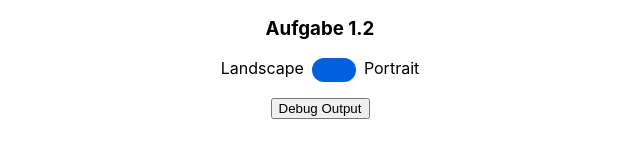
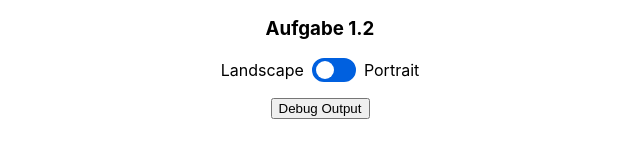
Before and after one commit to Okarashii/BBW-M293_form-example, a React (Create React App) app: page / in a window 1280 px wide. Shown: the part 293-441 px from the top of the page, without its empty margins (320-960 px from the left). Built offline with nearby package versions, Linux system fonts and the light colour scheme.

Commit message:
- changed task 1.2 to use Checkbox

```diff
--- a/src/App.css
+++ b/src/App.css
@@ -63,41 +63,43 @@ input[type="radio"].flash-input:checked+label.flash-label {
     flex-direction: row;
     gap: 0.5rem;
     width: fit-content;
+    align-items: center;
 }
 
-.switch {
+.switch-button {
+    --animation-duration: 300ms;
     display: flex;
+    justify-content: center;
+    align-items: center;
+    width: 2.5rem;
+    height: 1.25rem;
+    border-radius: 1.25rem;
     position: relative;
     border: #0060df solid 2px;
-    border-radius: 1.2rem;
-    padding: 0;
-    width: 2.5rem;
-    height: 1.2rem;
-    transition: color 0.2s;
+    transition: background-color var(--animation-duration);
 }
 
-.switch input {
-    position: absolute;
-    margin: 0;
-    inset: 50% auto;
-    width: 100%;
-    transition: transform 0.2s;
+.switch-button input[type="checkbox"]:checked+label {
+    background-color: white;
+    transform: translateX(-50%);
+}
+.switch-button input[type="checkbox"]:not(:checked)+label {
+    transform: translateX(50%);
 }
 
-.switch input:checked {
-    pointer-events: none;
+.switch-button input {
+    height: 100%;
+    width: 100%;
+    border-radius: 1.25rem;
+    appearance: none;
+    margin: 0;
 }
 
-.switch input:first-child:checked {
-    visibility: hidden;
+.switch-dot {
+    position: absolute;
+    border-radius: 100%;
+    background-color: #0060df;
+    height: calc(100% - 2px);
+    aspect-ratio: 1/1;
+    transition: all var(--animation-duration);
 }
-
-.switch input:first-child,
-.switch input:last-child:checked {
-    transform: translateY(-50%) translateX(25%);
-}
-
-.switch input:first-child:checked,
-.switch input:last-child {
-    transform: translateY(-50%) translateX(-25%);
-}
--- a/src/App.js
+++ b/src/App.js
@@ -56,23 +56,19 @@ function CheckBoxes() {
 
 // Aufgabe 1.2a
 function ScreenOrientation() {
-    const [orientation, setOrientation] = useState("landscape");
-
-    const handleClick = () => {
-        setOrientation((val) => val === "landscape" ? "portrait" : "landscape");
-    }
+    const [isLandscape, setIsLandscape] = useState(true);
 
     return (
         <>
             <div className="switch-wrapper">
-                <label htmlFor="landscape">Landscape</label>
-                <span className="switch" style={{backgroundColor: orientation === "landscape" ? "#0060df" : "transparent"}}>
-                    <input type="radio" id="landscape" name="screenOrientation" checked={orientation === "landscape"} onChange={handleClick}/>
-                    <input type="radio" id="portrait" name="screenOrientation" checked={orientation === "portrait"} onChange={handleClick}/>
-                </span>
-                <label htmlFor="portrait">Portrait</label>
+                <label htmlFor="orientation">Landscape</label>
+                <div className="switch-button" style={{backgroundColor: isLandscape ? "#0060df" : "white"}}>
+                    <input type="checkbox" id="orientation" name="orientation" checked={isLandscape} onChange={() => setIsLandscape((val) => !val)}/>
+                    <label htmlFor="orientation" className="switch-dot"/>
+                </div>
+                <label htmlFor="orientation">Portrait</label>
             </div>
-            <DebugButton log={[["Screen Orientation", orientation]]}/>
+            <DebugButton log={[["Screen Orientation", isLandscape]]}/>
         </>
     );
 }
```
